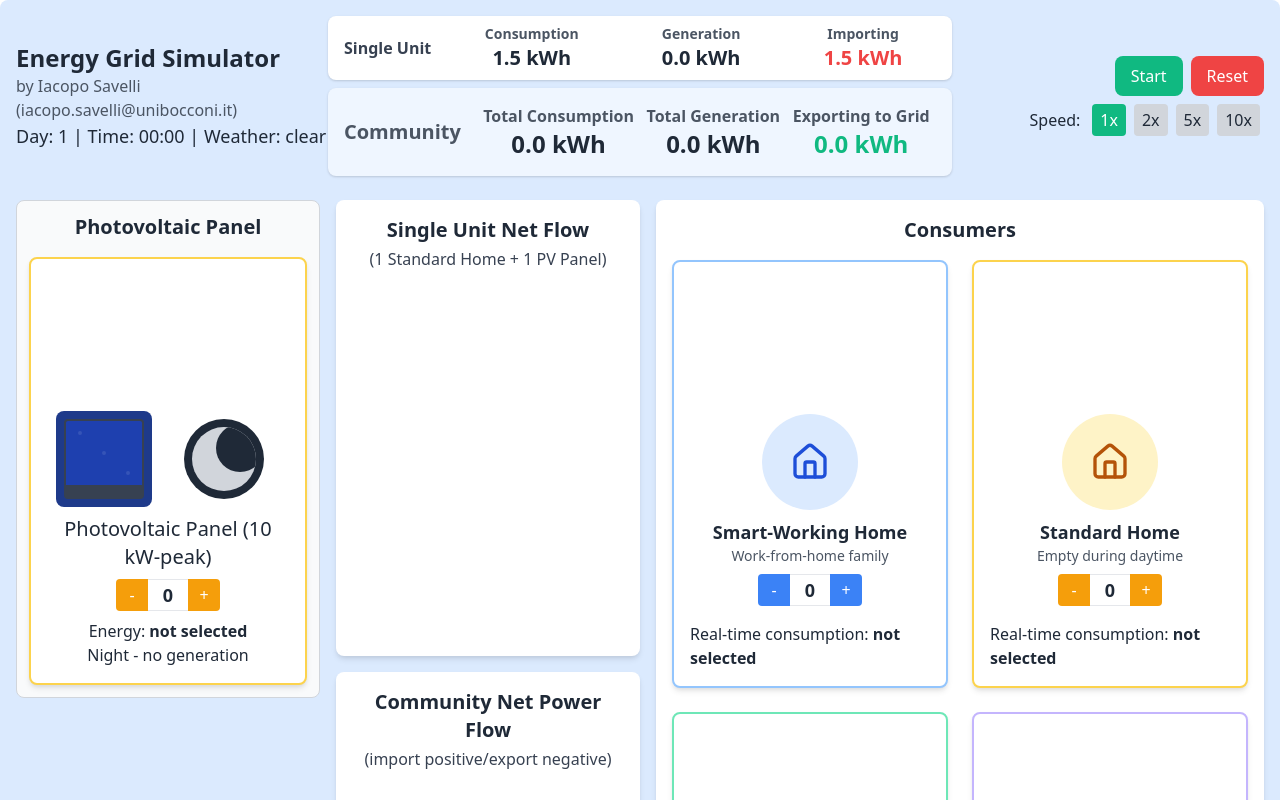
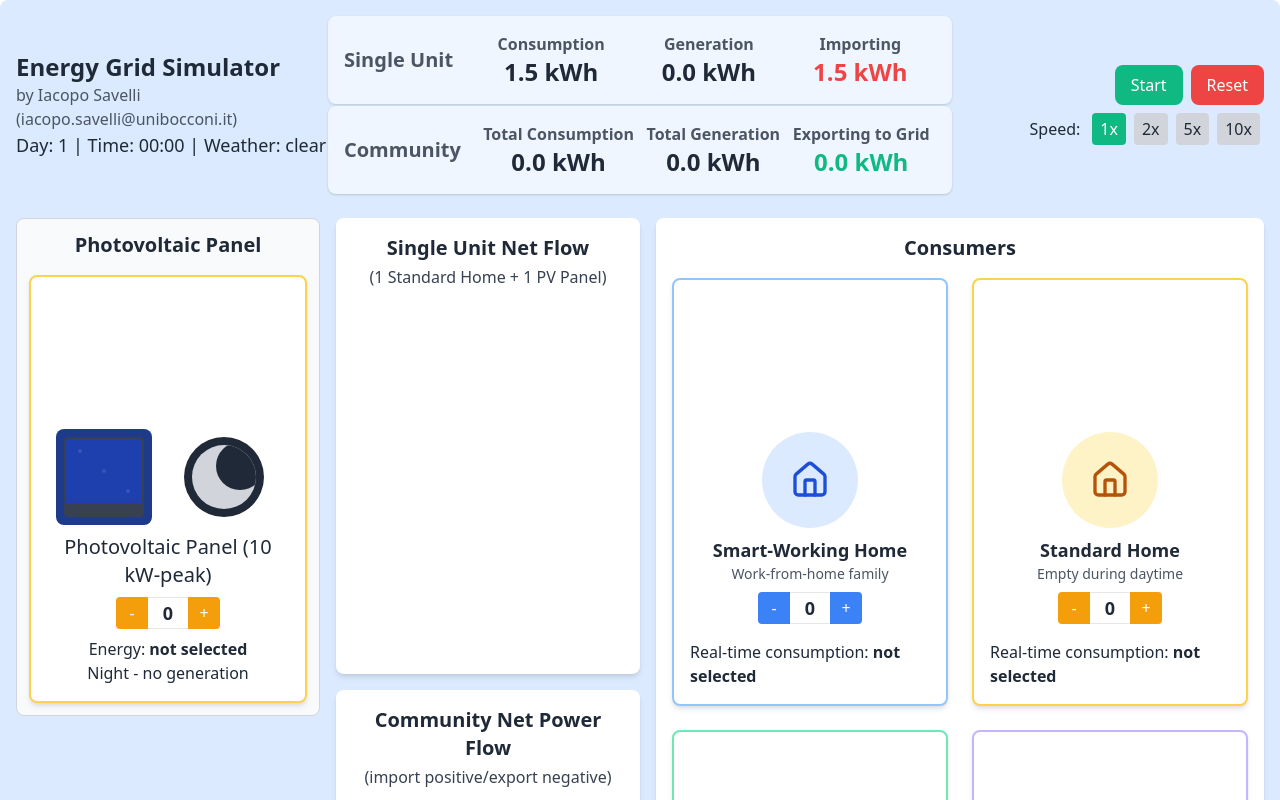
Before and after one commit to isavelli/energy-community-game-v3, a React (Create React App) app: page / in a window 1280 px wide. Shown: the top 800 px of the page. Built offline with nearby package versions, Linux system fonts and the light colour scheme.

Commit message:
Update EnergyGamev3.js

```diff
--- a/src/EnergyGamev3.js
+++ b/src/EnergyGamev3.js
@@ -546,27 +546,27 @@ const getHome3Forecast = useCallback(() => {
 
         <div className="w-1/2 text-center">
             {/* Single Unit Summary */}
-            <div className="bg-white rounded-lg p-2 shadow flex items-center mb-2">
-                <span className="text-md font-bold text-gray-700 mr-3 pl-2">Single Unit</span>
+            <div className="bg-blue-50 rounded-lg p-4 shadow flex items-center">
+                <span className="text-xl font-normal text-gray-600 mr-4 font-bold">Single Unit</span>
                 <div className="flex justify-around items-center flex-grow">
                     <div>
-                        <p className="text-gray-600 font-bold text-sm">Consumption</p>
-                        <p className="text-xl font-bold">{getSingleUnitConsumption().toFixed(1)} kWh</p>
+                        <p className="text-gray-600 font-bold">Consumption</p>
+                        <p className="text-2xl font-bold">{getSingleUnitConsumption().toFixed(1)} kWh</p>
                     </div>
                     <div>
-                        <p className="text-gray-600 font-bold text-sm">Generation</p>
-                        <p className="text-xl font-bold">{getSingleUnitProduction().toFixed(1)} kWh</p>
+                        <p className="text-gray-600 font-bold">Generation</p>
+                        <p className="text-2xl font-bold">{getSingleUnitProduction().toFixed(1)} kWh</p>
                     </div>
                     <div>
-                        <p className="text-gray-600 font-bold text-sm">{getSingleUnitGridInteraction() > 0 ? 'Importing' : 'Exporting'}</p>
-                        <p className={`text-xl font-bold ${getSingleUnitGridInteraction() > 0 ? 'text-red-500' : 'text-green-500'}`}>
+                        <p className="text-gray-600 font-bold">{getSingleUnitGridInteraction() > 0 ? 'Importing' : 'Exporting'}</p>
+                        <p className={`text-2xl font-bold ${getSingleUnitGridInteraction() > 0 ? 'text-red-500' : 'text-green-500'}`}>
                             {Math.abs(getSingleUnitGridInteraction()).toFixed(1)} kWh
                         </p>
                     </div>
                 </div>
             </div>
 
-			<div className="bg-blue-50 rounded-lg p-4 shadow flex items-center">
+			<div className="bg-blue-50 rounded-lg p-4 shadow flex items-center mt-0.5">
 				<span className="text-xl font-normal text-gray-600 mr-4 font-bold">Community</span>
 				<div className="flex justify-around items-center flex-grow">
 					<div>
```
